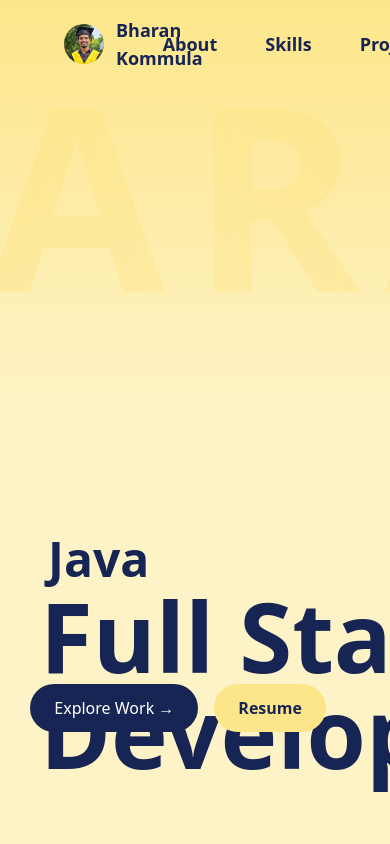
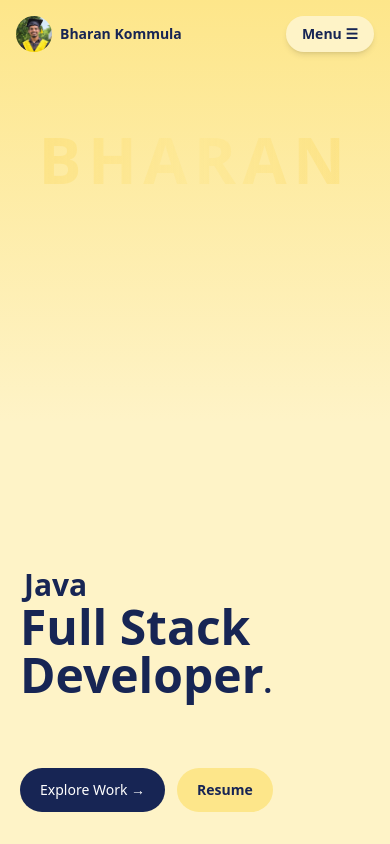
Before and after one commit to Bharan1828/Bharan-portfolio, a React (Create React App) app: page / in a window 390 px wide. Shown: the top 844 px of the page. Built offline with nearby package versions, Linux system fonts and the light colour scheme.

Commit message:
Responsive

```diff
--- a/src/components/Header.js
+++ b/src/components/Header.js
@@ -4,6 +4,7 @@ import profilePhoto from "../assests/Profile_pic.png";
 const Header = () => {
   const [scrolled, setScrolled] = useState(false);
   const [showPhoto, setshowPhoto] = useState(false);
+  const [menuOpen, setMenuOpen] = useState(false);
 
   useEffect(() => {
     const handleScroll = () => {
@@ -16,49 +17,59 @@ const Header = () => {
       window.removeEventListener("scroll", handleScroll);
     };
   }, []);
+
   const scrollToSection = (id) => {
-    document.getElementById(id).scrollIntoView({
+    document.getElementById(id)?.scrollIntoView({
       behavior: "smooth",
     });
+    setMenuOpen(false);
   };
 
   return (
     <div
-      className={`fixed top-0 left-0 z-50 w-full flex justify-between
-    ${scrolled ? "px-8 mt-4" : "px-16 pt-4 pb-2"}`}
+      className={`fixed top-0 left-0 z-50 flex w-full items-center justify-between gap-3 transition-all duration-300 ${
+        scrolled ? "px-4 pt-3 sm:px-8" : "px-4 pt-4 sm:px-8 md:px-16"
+      }`}
     >
       <div
-        className={`${
-          scrolled ? "bg-amber-100 rounded-full px-6 py-2 shadow-md" : ""
+        className={`relative shrink-0 ${
+          scrolled
+            ? "rounded-full bg-amber-100 px-3 py-2 shadow-md sm:px-6"
+            : ""
         }`}
       >
-        <div className="flex items-center gap-3">
+        <div className="flex items-center gap-2 sm:gap-3">
           <img
             src={profilePhoto}
             alt="Me"
-            className="w-10 h-10 rounded-full object-cover cursor-pointer"
+            className="h-9 w-9 cursor-pointer rounded-full object-cover sm:h-10 sm:w-10"
             onMouseEnter={() => setshowPhoto(true)}
             onMouseLeave={() => setshowPhoto(false)}
+            onClick={() => setshowPhoto(!showPhoto)}
           />
+
           {showPhoto && (
             <img
               src={profilePhoto}
               alt="Profile"
-              className="absolute w-64 h-64 top-14 left-14 rounded-full object-cover shadow-xl border-4 border-amber-100"
+              className="absolute left-0 top-12 z-50 h-40 w-40 rounded-full border-4 border-amber-100 object-cover shadow-xl sm:left-14 sm:top-14 sm:h-64 sm:w-64"
               onMouseEnter={() => setshowPhoto(true)}
               onMouseLeave={() => setshowPhoto(false)}
             />
           )}
 
-          <h1 className="text-lg font-semibold text-blue-950">
+          <h1 className="whitespace-nowrap text-sm font-semibold text-blue-950 sm:text-lg">
             Bharan Kommula
           </h1>
         </div>
       </div>
 
       <div
-        className={`flex gap-12 text-lg font-semibold text-blue-950
-      ${scrolled ? "bg-amber-100 rounded-full px-6 py-2 shadow-md" : ""}`}
+        className={`hidden items-center gap-5 text-sm font-semibold text-blue-950 lg:flex xl:gap-10 xl:text-lg ${
+          scrolled
+            ? "rounded-full bg-amber-100 px-5 py-3 shadow-md xl:px-6"
+            : ""
+        }`}
       >
         <button onClick={() => scrollToSection("About")}>About</button>
         <button onClick={() => scrollToSection("Skills")}>Skills</button>
@@ -68,6 +79,50 @@ const Header = () => {
         </button>
         <button onClick={() => scrollToSection("Contact")}>Contact</button>
       </div>
+
+      <button
+        className="rounded-full bg-amber-100 px-4 py-2 text-sm font-semibold text-blue-950 shadow-md lg:hidden"
+        onClick={() => setMenuOpen(!menuOpen)}
+        aria-label="Toggle navigation menu"
+        aria-expanded={menuOpen}
+      >
+        {menuOpen ? "Close ✕" : "Menu ☰"}
+      </button>
+
+      {menuOpen && (
+        <div className="absolute right-4 top-full mt-3 flex min-w-40 flex-col gap-1 rounded-2xl bg-amber-100 p-3 text-sm font-semibold text-blue-950 shadow-lg sm:right-8">
+          <button
+            className="rounded-xl px-4 py-3 text-left hover:bg-amber-200"
+            onClick={() => scrollToSection("About")}
+          >
+            About
+          </button>
+          <button
+            className="rounded-xl px-4 py-3 text-left hover:bg-amber-200"
+            onClick={() => scrollToSection("Skills")}
+          >
+            Skills
+          </button>
+          <button
+            className="rounded-xl px-4 py-3 text-left hover:bg-amber-200"
+            onClick={() => scrollToSection("Projects")}
+          >
+            Projects
+          </button>
+          <button
+            className="rounded-xl px-4 py-3 text-left hover:bg-amber-200"
+            onClick={() => scrollToSection("Experience")}
+          >
+            Experience
+          </button>
+          <button
+            className="rounded-xl px-4 py-3 text-left hover:bg-amber-200"
+            onClick={() => scrollToSection("Contact")}
+          >
+            Contact
+          </button>
+        </div>
+      )}
     </div>
   );
 };
--- a/src/components/MainContainer.js
+++ b/src/components/MainContainer.js
@@ -1,44 +1,45 @@
-import React from "react";
 import Header from "./Header";
 
 const MainContainer = () => {
   const scrollToSection = (id) => {
-    document.getElementById(id).scrollIntoView({
+    document.getElementById(id)?.scrollIntoView({
       behavior: "smooth",
     });
   };
+
   return (
-    <div className="relative min-h-screen bg-amber-100 bg-gradient-to-b from-amber-200 via-amber-100 to-amber-100">
-      <div>
-        <Header />
-      </div>
-      <div className="absolute  left-1/2 -translate-x-1/2 whitespace-nowrap">
-        <h1 className="text-[16rem] font-black tracking-widest bg-gradient-to-r from-amber-300/30 via-amber-200/40 to-amber-300/30 bg-clip-text text-transparent ">
+    <div className="relative min-h-screen overflow-hidden bg-amber-100 bg-gradient-to-b from-amber-200 via-amber-100 to-amber-100">
+      <Header />
+
+      <div className="absolute left-1/2 top-28 -translate-x-1/2 whitespace-nowrap">
+        <h1 className="text-[4rem] sm:text-[7rem] md:text-[10rem] lg:text-[16rem] font-black tracking-widest bg-gradient-to-r from-amber-300/30 via-amber-200/40 to-amber-300/30 bg-clip-text text-transparent">
           BHARAN
         </h1>
       </div>
-      <div className="absolute bottom-16 left-0 px-10 text-8xl font-bold text-blue-950">
+
+      <div className="absolute bottom-36 left-5 right-5 text-5xl font-bold text-blue-950 sm:bottom-40 sm:left-8 sm:text-6xl md:bottom-16 md:left-10 md:right-auto md:text-8xl">
         <h1>
-          <span className="text-5xl px-2">Java</span>
+          <span className="px-1 text-3xl sm:text-4xl md:text-5xl">Java</span>
           <br />
           Full Stack
           <br />
-          Developer<span className="text-5xl">.</span>
+          Developer<span className="text-3xl sm:text-4xl md:text-5xl">.</span>
         </h1>
       </div>
-      <div className="absolute bottom-28 right-16 flex gap-4">
+
+      <div className="absolute bottom-8 left-5 right-5 flex flex-wrap gap-3 sm:left-8 sm:right-8 md:bottom-28 md:left-auto md:right-10 md:justify-end">
         <button
           onClick={() => scrollToSection("Projects")}
-          className="px-6 py-3 text-white bg-blue-950 rounded-full"
+          className="rounded-full bg-blue-950 px-5 py-3 text-sm text-white transition hover:bg-blue-900 sm:px-6 sm:text-base"
         >
           Explore Work →
         </button>
 
         <a
-          href="/Bharan_Resume (2).pdf"
+          href="/Bharan_Resume%20(2).pdf"
           target="_blank"
           rel="noopener noreferrer"
-          className="px-6 py-3 text-blue-950 bg-amber-200 rounded-full font-semibold"
+          className="rounded-full bg-amber-200 px-5 py-3 text-sm font-semibold text-blue-950 transition hover:bg-amber-300 sm:px-6 sm:text-base"
         >
           Resume
         </a>
```
